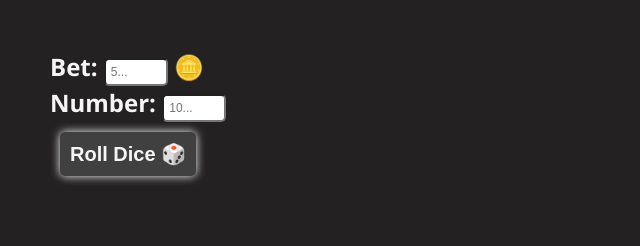
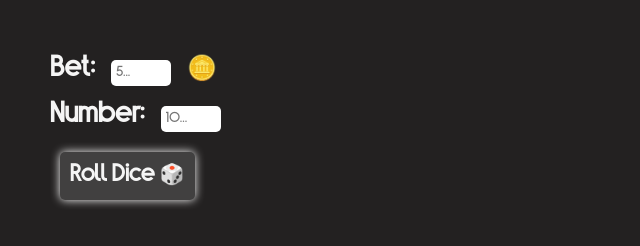
Before and after one commit to sofeyahamira/casino, a plain HTML site: page index.html in a window 1280 px wide. Shown: the whole page, without its empty margins (0-640 px from the left). Drawn offline with Linux system fonts and the light colour scheme.

Commit message:
Remove favicon files, fix favicon issue, change font

```diff
--- a/index.html
+++ b/index.html
@@ -3,32 +3,36 @@
 <head>
     <meta charset="UTF-8">
     <meta name="viewport" content="width=device-width, initial-scale=1.0">
-    <title>🎰 Casino</title>
-    <link rel="apple-touch-icon" sizes="180x180" href="/apple-touch-icon.png">
-    <link rel="icon" type="image/png" sizes="32x32" href="favicon-32x32.png">
-    <link rel="icon" type="image/png" sizes="16x16" href="favicon-16x16.png">
-    <link rel=”shortcut icon” href =“favicon.ico”>
-    <link rel="manifest" href="site.webmanifest">
-
+    <title>Casino</title>
+    <link rel=”shortcut icon” href ="favicon.ico">
 
     <!-- Styles -->
      <style>
+        @font-face {
+            font-family: Urbancat;
+            src: url(VladB\ -\ Urbancat\ St\ Regular.otf);
+        }
+
         body {
             background-color: rgb(35, 33, 33);
             color: whitesmoke;
             font-weight: bolder;
             font-size: 24px;
             margin: 50px;
-            font-family: 'Segoe UI', Tahoma, Geneva, Verdana, sans-serif;
+            font-family: "Urbancat", Tahoma, Geneva, Verdana, sans-serif;
         }
 
         input {
+            font-family: inherit;
             padding: 5px;
             border-radius: 5px;
             font-size: 12px;
+            border: none;
+            margin: 10px;
         }
 
         button {
+            font-family: inherit;
             margin: 10px;
             padding: 10px;
             border-radius: 5px;
```
Also changed, not shown: VladB - Urbancat St Regular.otf (added), android-chrome-192x192.png (deleted), android-chrome-512x512.png (deleted), apple-touch-icon.png (deleted), favicon-16x16.png (deleted), favicon-32x32.png (deleted), site.webmanifest (deleted).
